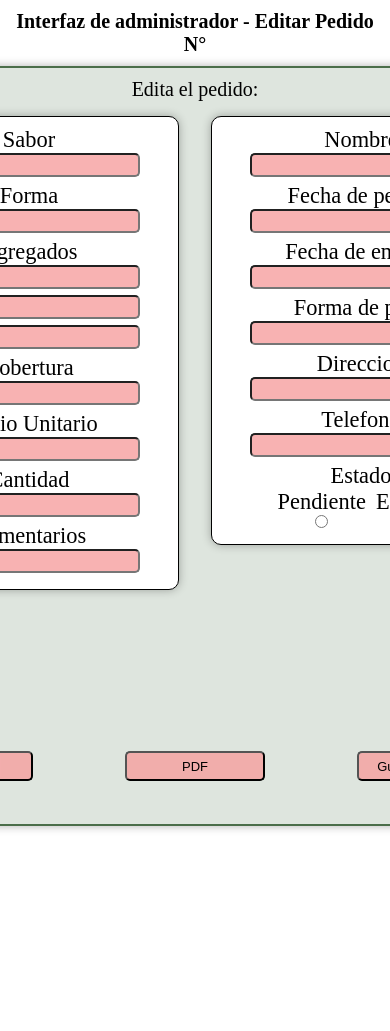
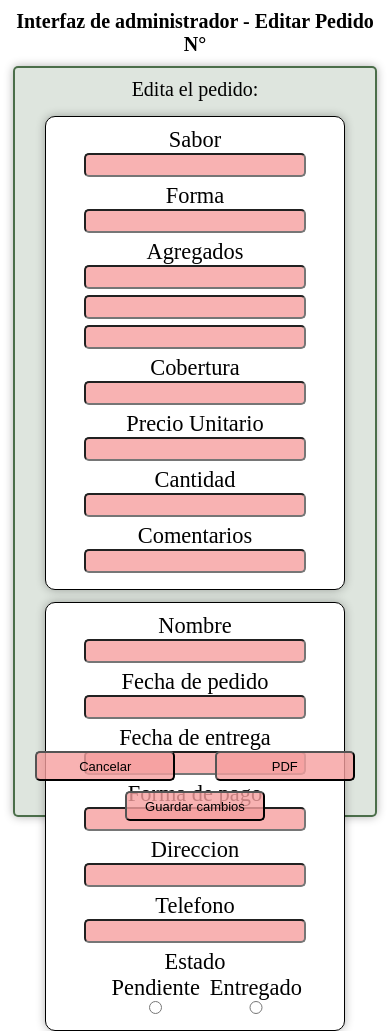
Before and after one commit to MrHolmes19/web_budines, a PHP site: page /web_budines/php/admin/editarPedido.php in a window 390 px wide; the page is wider, and only the part inside the window is pictured. Before the commit the page ends 830 px from the top of that part, so only its background shows below. Run offline with PHP 8.4, Linux system fonts and the light colour scheme; data that the repository does not hold is empty.

Commit message:
responsive pagina admin

```diff
--- a/css/administrador_tablas.css
+++ b/css/administrador_tablas.css
@@ -107,7 +107,7 @@ table {
 }
 
 table tr.fijo {
-/*   position: fixed;
+  /*   position: fixed;
   top: 150px; */
 }
 
@@ -285,3 +285,15 @@ table tr td div {
 }
 
 /*--------------mediaQuerys--------------------*/
+
+@media screen and (max-width: 480px) {
+  #listaEditable {
+    width: 95%;
+    min-width: 325px;
+    height: 89vh;
+  }
+  #formulario {
+    flex-direction: column;
+    align-items: center;
+  }
+}
--- a/js/contador.js
+++ b/js/contador.js
@@ -1,6 +1,6 @@
 //funciones para el input de cantidad de budines
 var inputCantidad = document.querySelector(".cantidad input");
-var precioFinal = document.querySelector("#PrecioFinal");
+var precioFinal = document.querySelector("#PrecioFinal strong"); //Se pone "Strong" para seleccionar dentro de la etiqueta
 var precioUnitario = precioFinal.innerHTML;
 
 function btnMenos() {
--- a/total.php
+++ b/total.php
@@ -83,7 +83,7 @@ include("php/traerPrecio.php"); ?>
                 </tr>
                 <tr>
                     <td class="descripcion"><strong> Total: </strong></td>
-                    <td class="precio" id="PrecioFinal"><strong>$ <?= $total ?> </strong></td>
+                    <td class="precio" id="PrecioFinal"><strong>$<?= $total ?></strong></td>
                 </tr>
             </table>
 
```
